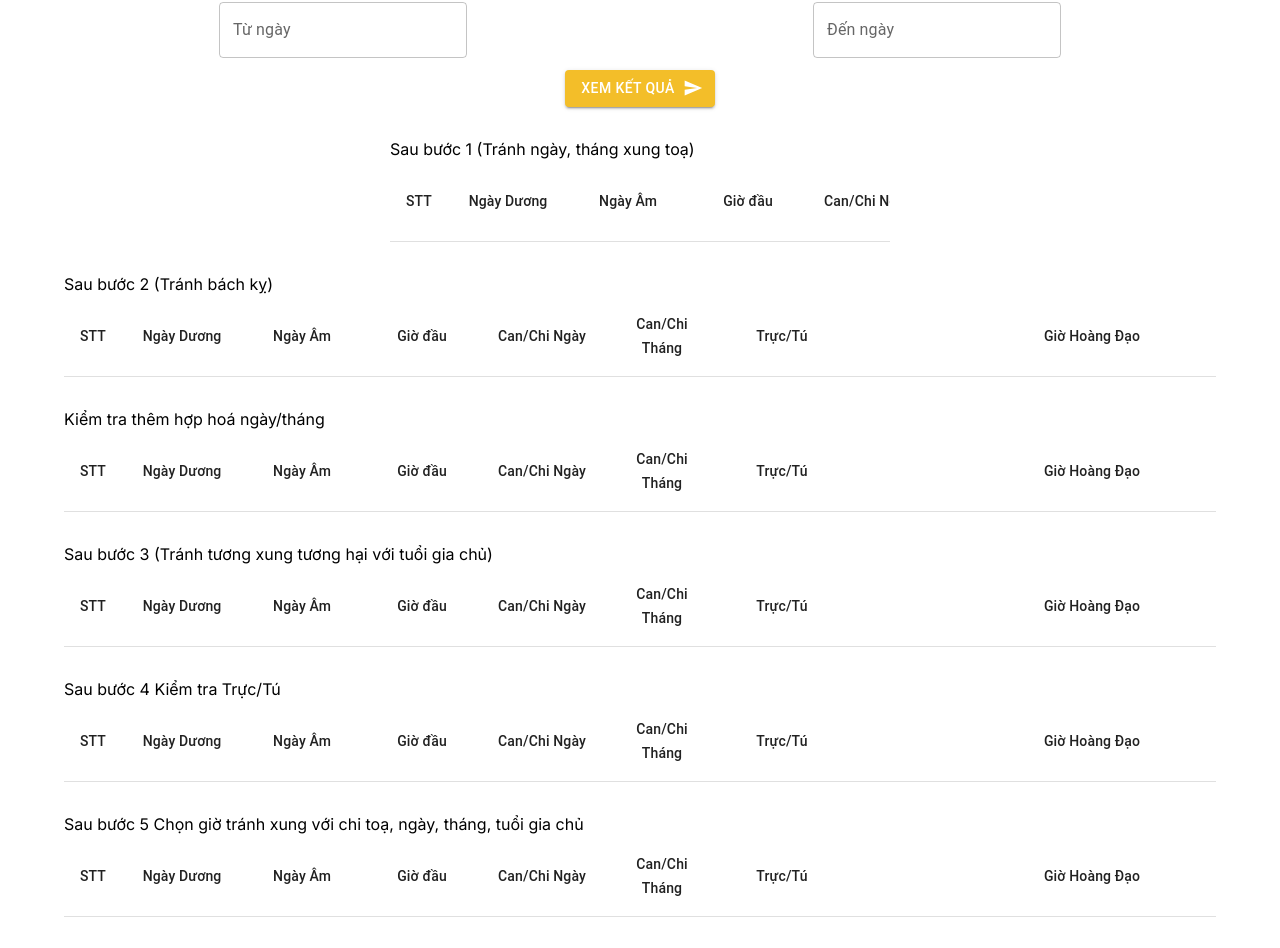
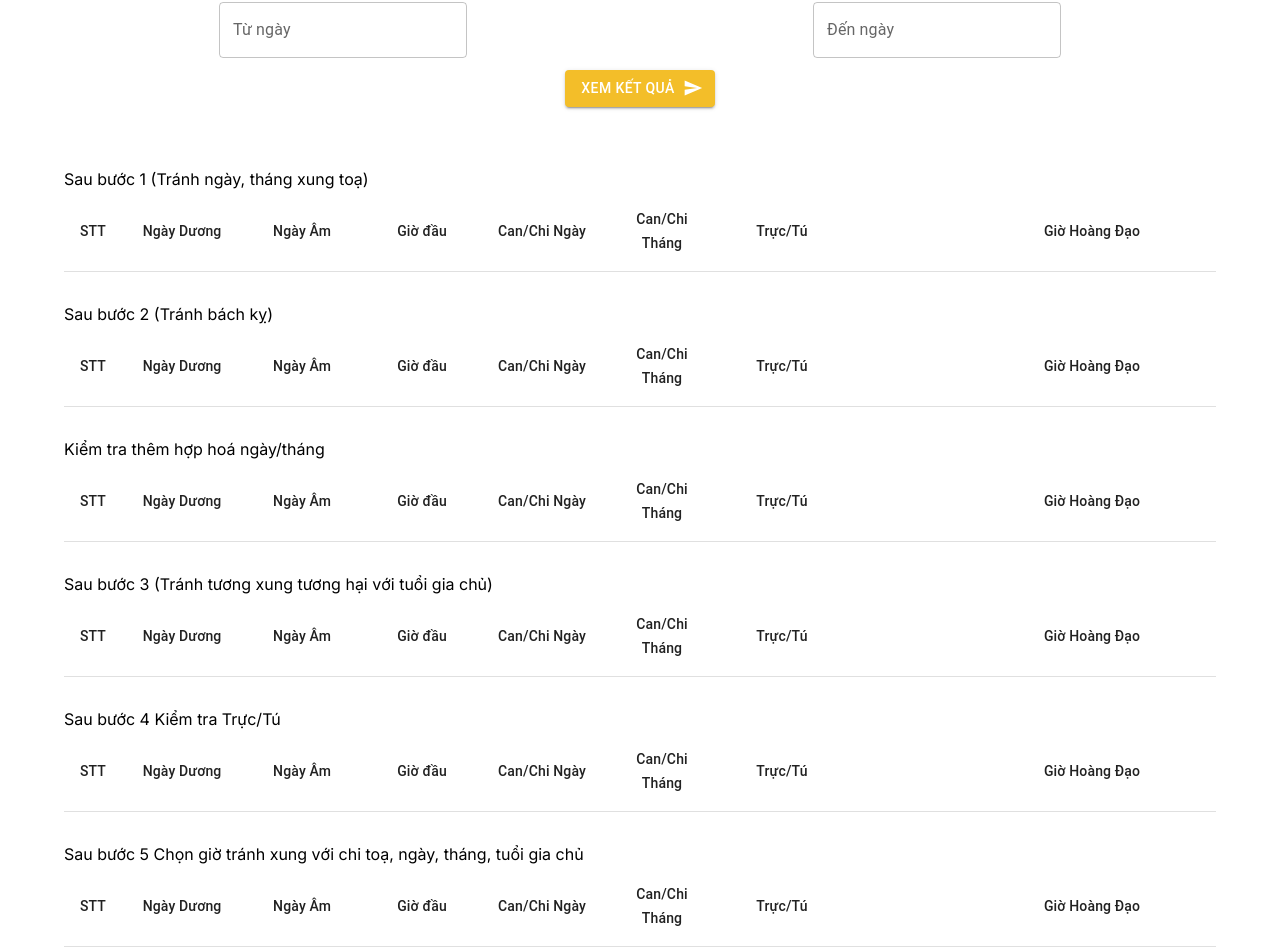
Before and after one commit to TriNguyen11/xem-ngay-thay-ai, a Next.js app: page / in a window 1280 px wide. Shown: the part 426-1374 px from the top of the page. Built offline with nearby package versions, Linux system fonts and the light colour scheme.

Commit message:
update cuoi thang

```diff
--- a/src/app/Table.js
+++ b/src/app/Table.js
@@ -6,6 +6,7 @@ import {
   TableHead,
   TableRow,
 } from "@mui/material";
+import { monthDays } from "@Root/script/AmLich";
 import {
   CHI,
   CHI_NAM,
@@ -37,8 +38,8 @@ const TableShow = ({ data, infoGiaChu }) => {
             tableLayout: "fixed",
           }}>
           <Table sx={{ minWidth: 650 }} aria-label="simple table">
-            <TableHead>
-              <TableRow>
+            <TableHead className="">
+              <TableRow style={{}}>
                 <TableCell
                   style={{
                     textAlign: "center",
@@ -109,6 +110,11 @@ const TableShow = ({ data, infoGiaChu }) => {
                 let backky = "";
                 if (date.dayLunar === 1) backky = "Mùng 1";
                 if (date.dayLunar === 15) backky = "Rằm";
+                if (
+                  monthDays(date.yearLunar, date.monthLunar) === date.dayLunar
+                )
+                  backky = "Cuối tháng ";
+
                 if (NGUYET_KY.includes(date.dayLunar)) backky = "Nguyệt kỵ";
                 if (TAM_NUONG.includes(date.dayLunar)) backky = "Tam Nương";
                 if (THO_TU[date.monthLunar - 1] === date.ngayChi)
--- a/src/app/page.js
+++ b/src/app/page.js
@@ -12,7 +12,7 @@ import {
   TextField,
 } from "@mui/material";
 import { DatePicker, TimeField } from "@mui/x-date-pickers";
-import { getSunLongitude, jdn } from "@Root/script/AmLich";
+import { getSunLongitude, jdn, monthDays } from "@Root/script/AmLich";
 import {
   CAN_NAM,
   CHI_NAM,
@@ -191,6 +191,7 @@ export default function Home() {
       if (
         item.dayLunar !== 1 &&
         item.dayLunar !== 15 &&
+        monthDays(item.yearLunar, item.monthLunar) !== item.dayLunar &&
         !NGUYET_KY.includes(item.dayLunar) &&
         !TAM_NUONG.includes(item.dayLunar) &&
         THO_TU[item.monthLunar - 1] !== item.ngayChi &&
@@ -851,6 +852,7 @@ export default function Home() {
     // });
     return arr;
   };
+
   return (
     <div className="flex min-h-screen flex-col items-center  pt-24 bg-white">
       <div
@@ -1211,25 +1213,33 @@ export default function Home() {
             </div>
           </>
         )}
-        <div style={{ color: "black" }}>
+      </div>
+      <div className="">
+        <div style={{ color: "black", marginTop: 30 }}>
           Sau bước 1 {"(Tránh ngày, tháng xung toạ)"}
           {step1 && `(${step1?.length})`}
         </div>
+        <div className="max-h-[500px] overflow-scroll">
           <TableShow data={step1} infoGiaChu={infoGiaChu}></TableShow>
         </div>
-
+      </div>
       <div>
         <div style={{ color: "black", marginTop: 30 }}>
           Sau bước 2 {"(Tránh bách kỵ)"}
           {step2 && `(${step2?.length})`}
         </div>
+        <div className="max-h-[500px] overflow-scroll">
           <TableShow data={step2} infoGiaChu={infoGiaChu}></TableShow>
+        </div>
       </div>
       <div>
         <div style={{ color: "black", marginTop: 30 }}>
           Kiểm tra thêm hợp hoá ngày/tháng {step6 && `(${step6?.length})`}
         </div>
+
+        <div className="max-h-[500px] overflow-scroll">
           <TableShow data={step6} infoGiaChu={infoGiaChu}></TableShow>
+        </div>
       </div>
       {(valueSelect === "dong-tho" || valueSelect === "nhap-trach") && (
         <div>
@@ -1237,7 +1247,10 @@ export default function Home() {
             Kiểm tra những ngày không nên {SERVICE_XAYDUNG[valueSelect]}{" "}
             {step8 && `(${step8?.length})`}
           </div>
+
+          <div className="max-h-[500px] overflow-scroll">
             <TableShow data={step8} infoGiaChu={infoGiaChu}></TableShow>
+          </div>
         </div>
       )}
       <div>
@@ -1245,27 +1258,39 @@ export default function Home() {
           Sau bước 3 {"(Tránh tương xung tương hại với tuổi gia chủ)"}{" "}
           {step3 && `(${step3?.length})`}
         </div>
+
+        <div className="max-h-[500px] overflow-scroll">
           <TableShow data={step3} infoGiaChu={infoGiaChu}></TableShow>
+        </div>
       </div>
       <div>
         <div style={{ color: "black", marginTop: 30 }}>
           Sau bước 4 {"Kiểm tra Trực/Tú"}
           {step4 && `(${step4?.length})`}
         </div>
+
+        <div className="max-h-[500px] overflow-scroll">
           <TableShow data={step4} infoGiaChu={infoGiaChu}></TableShow>
+        </div>
       </div>
       <div>
         <div style={{ color: "black", marginTop: 30 }}>
           Sau bước 5{" "}
           {"Chọn giờ tránh xung với chi toạ, ngày, tháng, tuổi gia chủ "}
         </div>
+
+        <div className="max-h-[500px] overflow-scroll">
           <TableShow data={step5} infoGiaChu={infoGiaChu}></TableShow>
+        </div>
       </div>
       <div>
         <div style={{ color: "black", marginTop: 30 }}>
           Kiểm tra thêm hợp hoá ngày/giờ {step7 && `(${step7?.length})`}
         </div>
+
+        <div className="max-h-[500px] overflow-scroll">
           <TableShow data={step7} infoGiaChu={infoGiaChu}></TableShow>
+        </div>
       </div>
       {valueSelect === "dong-tho" && (
         <div>
@@ -1273,7 +1298,10 @@ export default function Home() {
             Sau bước 5 khi chọn việc động thổ{" "}
             {"(Tránh Kim Lâu, Hoang Ốc, Tam Tai"}
           </div>
+
+          <div className="max-h-[500px] overflow-scroll">
             <TableShow data={step5}></TableShow>
+          </div>
         </div>
       )}
 
```
Lines whose indentation alone changed are shown as unchanged.
